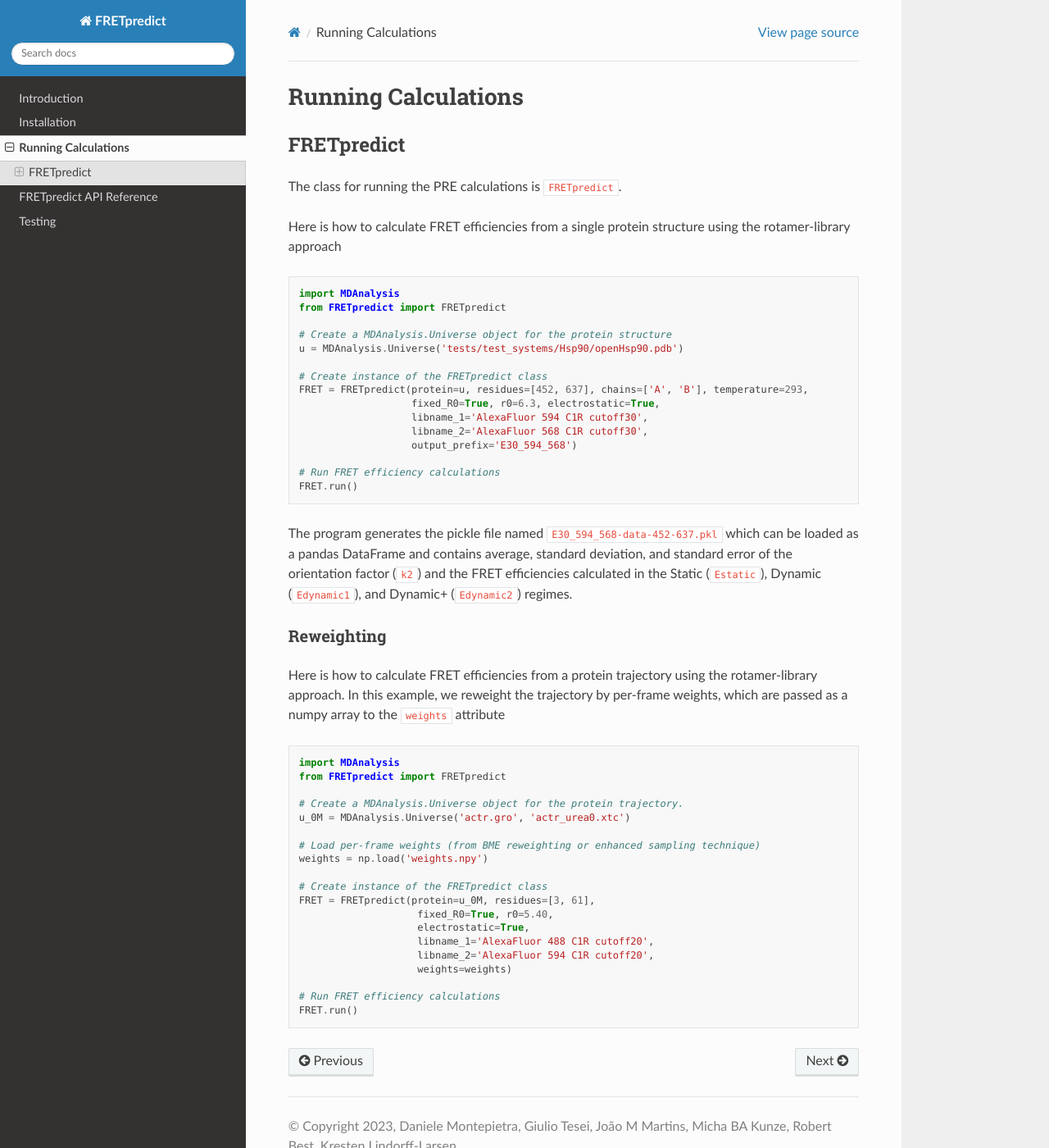
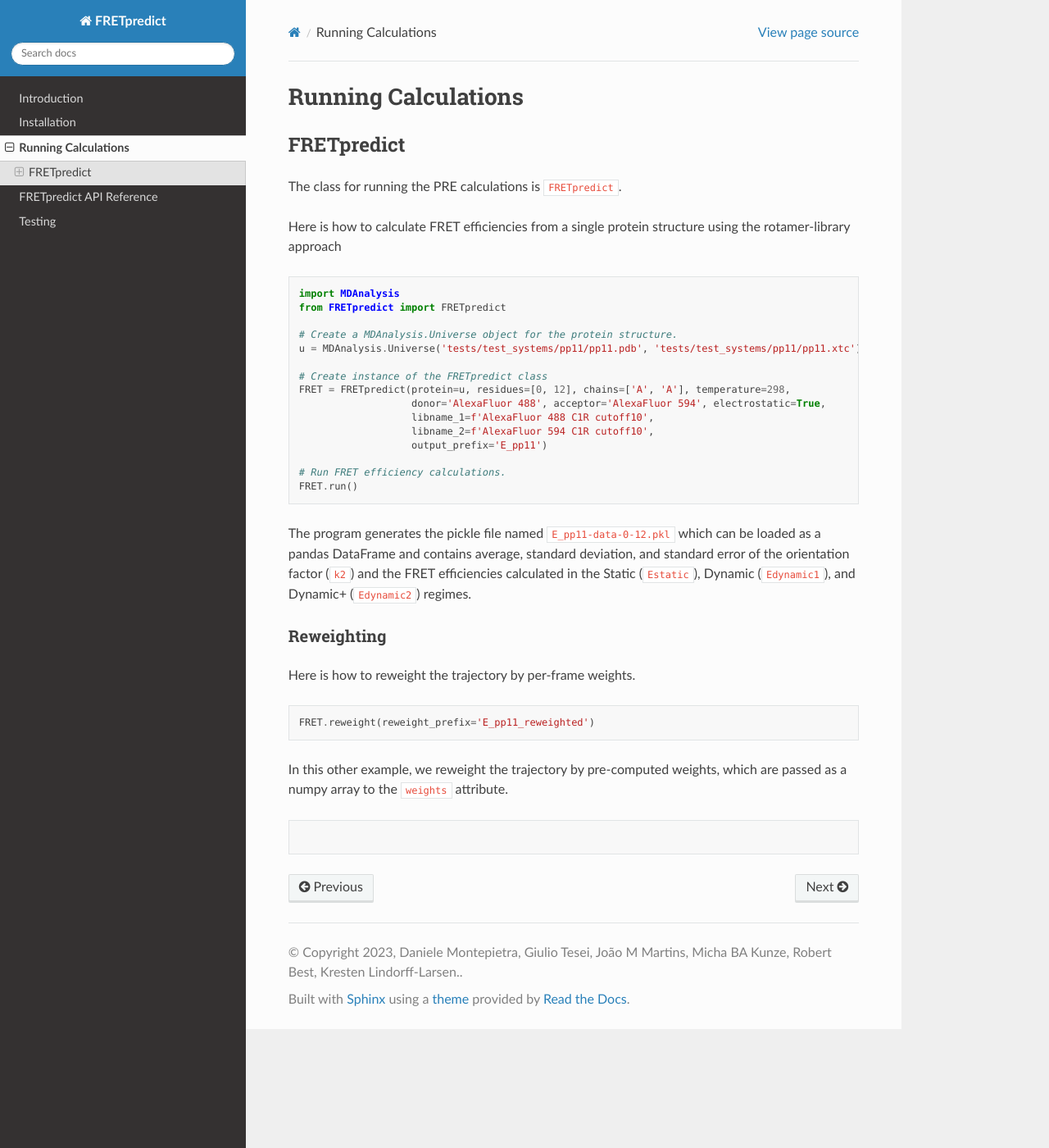
Before and after one commit to KULL-Centre/FRETpredict, a Sphinx documentation site: the page built from docs/_docs/running.md, in a window 1280 px wide and 1400 px high. Shown: the whole window at 82% size. Built offline with Sphinx 7.4.7 and the Read the Docs theme 2.0.0, drawn with Linux system fonts in a browser that asks for light colours; pages that are not in the unit, such as notebooks, are missing from menus.

Commit message:
Update running.md

```diff
--- a/docs/_docs/running.md
+++ b/docs/_docs/running.md
@@ -10,44 +10,30 @@ Here is how to calculate FRET efficiencies from a single protein structure using
 import MDAnalysis
 from FRETpredict import FRETpredict
 
-# Create a MDAnalysis.Universe object for the protein structure
-u = MDAnalysis.Universe('tests/test_systems/Hsp90/openHsp90.pdb')
+# Create a MDAnalysis.Universe object for the protein structure.
+u = MDAnalysis.Universe('tests/test_systems/pp11/pp11.pdb', 'tests/test_systems/pp11/pp11.xtc')
 
 # Create instance of the FRETpredict class
-FRET = FRETpredict(protein=u, residues=[452, 637], chains=['A', 'B'], temperature=293,
-                   fixed_R0=True, r0=6.3, electrostatic=True,
-                   libname_1='AlexaFluor 594 C1R cutoff30',
-                   libname_2='AlexaFluor 568 C1R cutoff30',
-                   output_prefix='E30_594_568')
+FRET = FRETpredict(protein=u, residues=[0, 12], chains=['A', 'A'], temperature=298,
+                   donor='AlexaFluor 488', acceptor='AlexaFluor 594', electrostatic=True,
+                   libname_1=f'AlexaFluor 488 C1R cutoff10',
+                   libname_2=f'AlexaFluor 594 C1R cutoff10',
+                   output_prefix='E_pp11')
 
-# Run FRET efficiency calculations
+# Run FRET efficiency calculations.
 FRET.run()
 ~~~
 
-The program generates the pickle file named `E30_594_568-data-452-637.pkl` which can be loaded as a pandas DataFrame and contains average, standard deviation, and standard error of the orientation factor (`k2`) and the FRET efficiencies calculated in the Static (`Estatic`), Dynamic (`Edynamic1`), and Dynamic+ (`Edynamic2`) regimes.
+The program generates the pickle file named `E_pp11-data-0-12.pkl` which can be loaded as a pandas DataFrame and contains average, standard deviation, and standard error of the orientation factor (`k2`) and the FRET efficiencies calculated in the Static (`Estatic`), Dynamic (`Edynamic1`), and Dynamic+ (`Edynamic2`) regimes.
 
 ### Reweighting
 
-Here is how to calculate FRET efficiencies from a protein trajectory using the rotamer-library approach. In this example, we reweight the trajectory by per-frame weights, which are passed as a numpy array to the `weights` attribute
+Here is how to reweight the trajectory by per-frame weights.
+~~~ python
+FRET.reweight(reweight_prefix='E_pp11_reweighted')
+~~~
 
+In this other example, we reweight the trajectory by pre-computed weights, which are passed as a numpy array to the `weights` attribute.
 ~~~ python
-import MDAnalysis
-from FRETpredict import FRETpredict
 
-# Create a MDAnalysis.Universe object for the protein trajectory.
-u_0M = MDAnalysis.Universe('actr.gro', 'actr_urea0.xtc')
-
-# Load per-frame weights (from BME reweighting or enhanced sampling technique)
-weights = np.load('weights.npy')
-
-# Create instance of the FRETpredict class
-FRET = FRETpredict(protein=u_0M, residues=[3, 61],
-                    fixed_R0=True, r0=5.40,
-                    electrostatic=True,
-                    libname_1='AlexaFluor 488 C1R cutoff20',
-                    libname_2='AlexaFluor 594 C1R cutoff20',
-                    weights=weights)
-
-# Run FRET efficiency calculations
-FRET.run()
 ~~~
```
